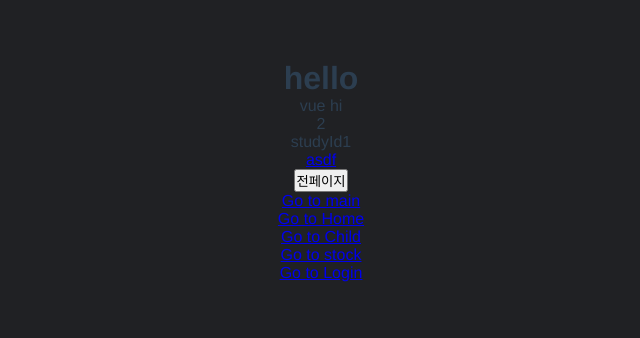
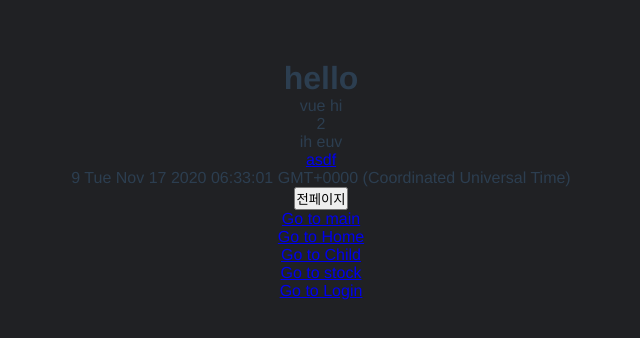
Before and after one commit to sungkwangLim/hello-world, a Vue app: page /hello-world/Study in a window 1280 px wide. Shown: the top 338 px of the page, without its empty margins (319-959 px from the left). Built offline with nearby package versions, Linux system fonts and the light colour scheme.

Commit message:
computed 속성 테스트

```diff
--- a/src/components/study.vue
+++ b/src/components/study.vue
@@ -2,8 +2,9 @@
   <div>
       <p> {{ msg }} </p>
       <span> {{ a + 1}}  </span>
-      <div :id="`vue${dynamicId}`" v-if="dynamicView"> {{ dynamicId }} </div>
+      <div :id="`vue${dynamicId}`" v-if="dynamicView"> {{ reverseMessage }} </div>
       <a :[attr]="attr" @[eventName]="dynamicView">asdf</a>
+      <p> {{ sum }} {{ now }}</p>
   </div>
 </template>
 
@@ -18,7 +19,6 @@ export default {
             dynamicView : true,
             attr : 'href',
             eventName: 'focus'
-
         }
     },
     created: function(){ //create 훅은 인스턴트가 생성 된 후에 호출됩니다.
@@ -27,6 +27,18 @@ export default {
     },
     mounted: function(){
         console.log(document.querySelector('#vuestudyId1')) //dom 에 있는 아이디값을 불러옴
+        console.log(`sum is : ${this.sum}`);
+    },
+    computed : {
+        reverseMessage : function(){
+            return this.msg.split('').reverse().join('')
+        },
+        sum : function() {
+            return this.a + 8
+        },
+        now: function () {
+            return new Date()
+        }
     }
 }
 </script>
```
